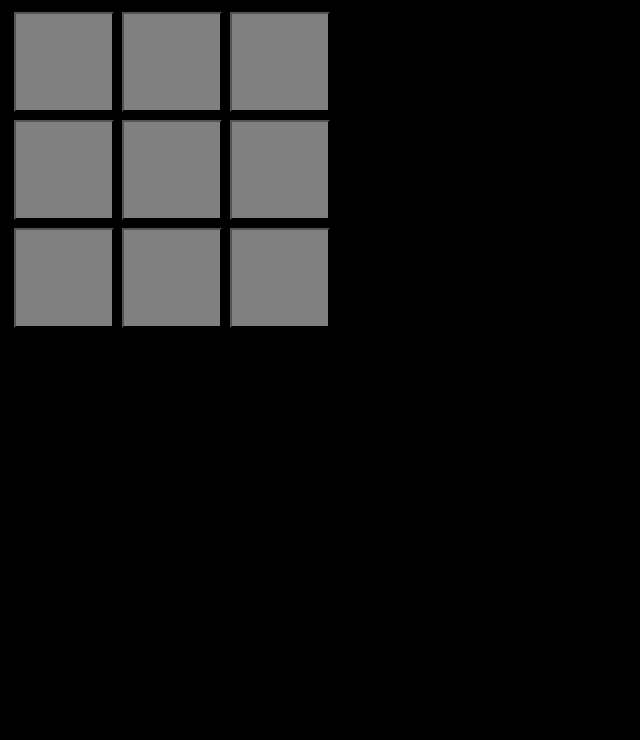
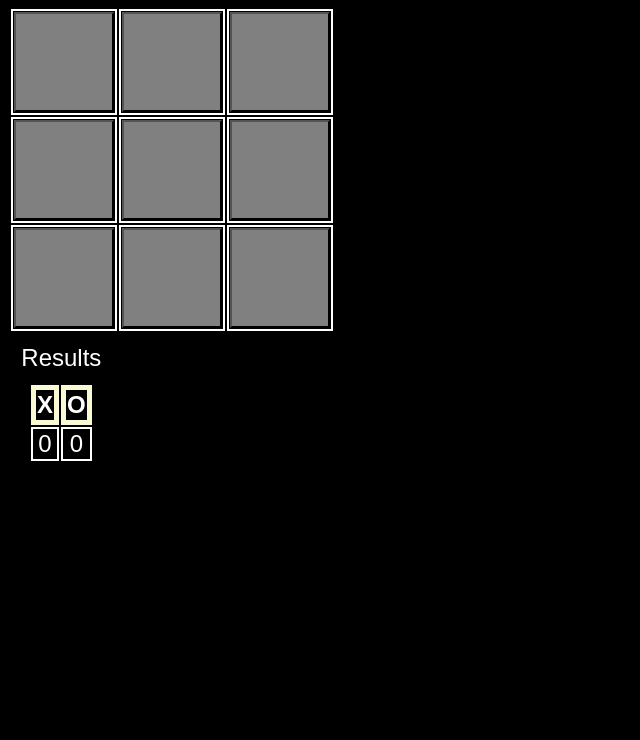
Before and after one commit to alexbseaton/tictactoe, a website: page tic_tac_toe.html in a window 1280 px wide. Shown: the part 60-800 px from the top of the page, without its empty margins (0-640 px from the left). Drawn offline with Linux system fonts and the light colour scheme.

Commit message:
Put results and play again? in line

```diff
--- a/tic_tac_toe.css
+++ b/tic_tac_toe.css
@@ -3,18 +3,29 @@ p {
     font-family: arial;
 }
 h1 {
-    text-align: left;
     color: white;
-    margin-left: 90px;
     font-family: arial;
+    text-align: center;
 }
 table {
     border: 1px solid black;
     margin-left: 0;
     margin-right: auto;
 }
+td, th {
+    color: white;
+    text-align: center;
+    font-size: 24px;
+}
 td {
-    border: 2px solid black
+    border: 2px solid white;
+}
+th {
+    border: 5px solid lightgoldenrodyellow;
+}
+caption {
+    color: white;
+    font-size: 24px;
 }
 button {
     font-family: Impact, Haettenschweiler, 'Arial Narrow Bold', sans-serif;
@@ -38,3 +49,25 @@ body {
     height: 50px;
     width: fit-content;
 }
+
+#results {
+    font-family: Arial, Helvetica, sans-serif;
+    padding: 10px;
+    margin: 10px;
+}
+
+.flex-container {
+    display: flex;
+    flex-flow: row nowrap;
+    justify-content: flex-start;
+    align-items: flex-start;
+    width: 300px;
+}
+
+#result {
+    margin-left: 30px;
+}
+
+#parent {
+    width: 310px;
+}
--- a/tic_tac_toe.html
+++ b/tic_tac_toe.html
@@ -6,6 +6,7 @@
 </head>
 
 <body>
+    <div id="parent">
         <h1>Tic tac toe</h1>
         <p id="player" class="hidden">X</p>
         <table>
@@ -43,12 +44,24 @@
                 </td>
             </tr>
         </table>
+        <div class="flex-container">
+            <table id="results">
+                <caption>Results</caption>
+                <tr>
+                    <th>X</th>
+                    <th>O</th>
+                </tr>
+                <tr>
+                    <td id="X_score">0</td>
+                    <td id="O_score">0</td>
+                </tr>
+            </table>
 
             <div id="result"></div>
+        </div>
 
-    <script src="tic_tac_toe.js">
-
-    </script>
+        <script src="tic_tac_toe.js"></script>
+    </div>
 </body>
 
 </html>
--- a/tic_tac_toe.js
+++ b/tic_tac_toe.js
@@ -61,6 +61,10 @@ const disableEverything = () => {
 const handleWin = () => {
     const player = document.getElementById('player').innerHTML
 
+    // Update score
+    const currentScore = document.getElementById(`${player}_score`)
+    currentScore.innerHTML = parseInt(currentScore.innerHTML) + 1
+
     // Show winner
     var para = document.createElement("p")
     var node = document.createTextNode(`Player with ${player}'s won.`)
```
Lines whose indentation alone changed are shown as unchanged.
